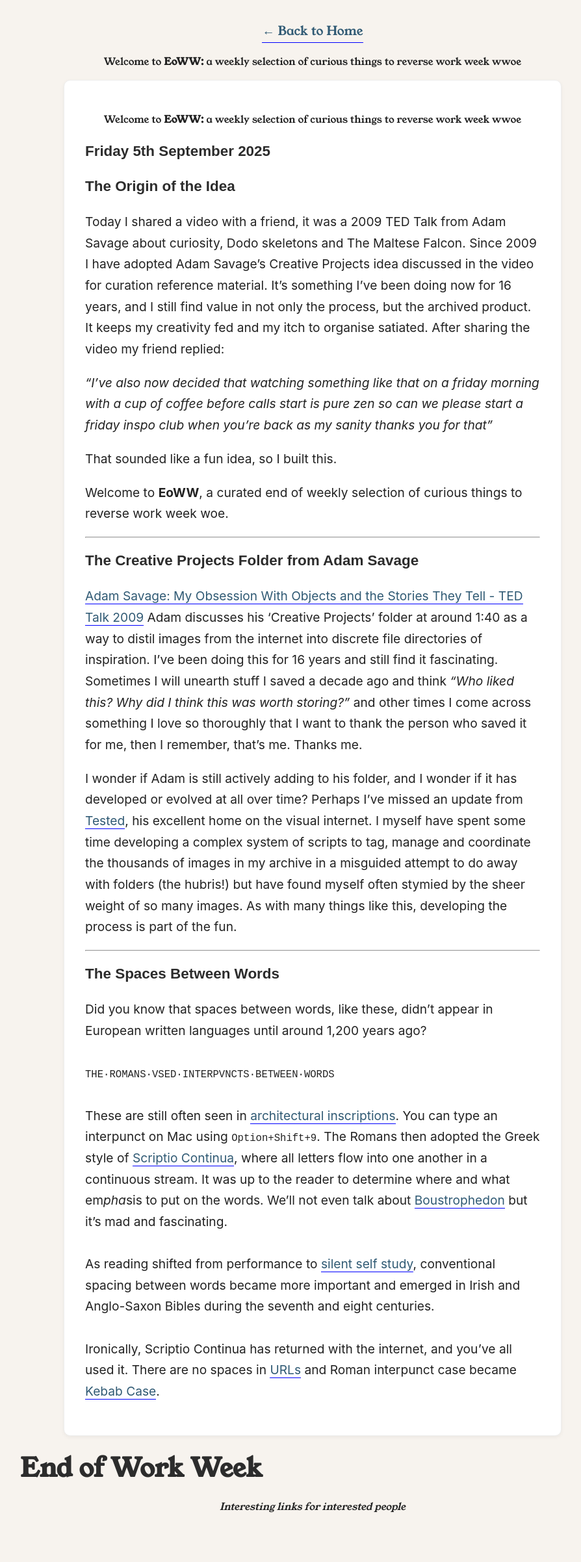
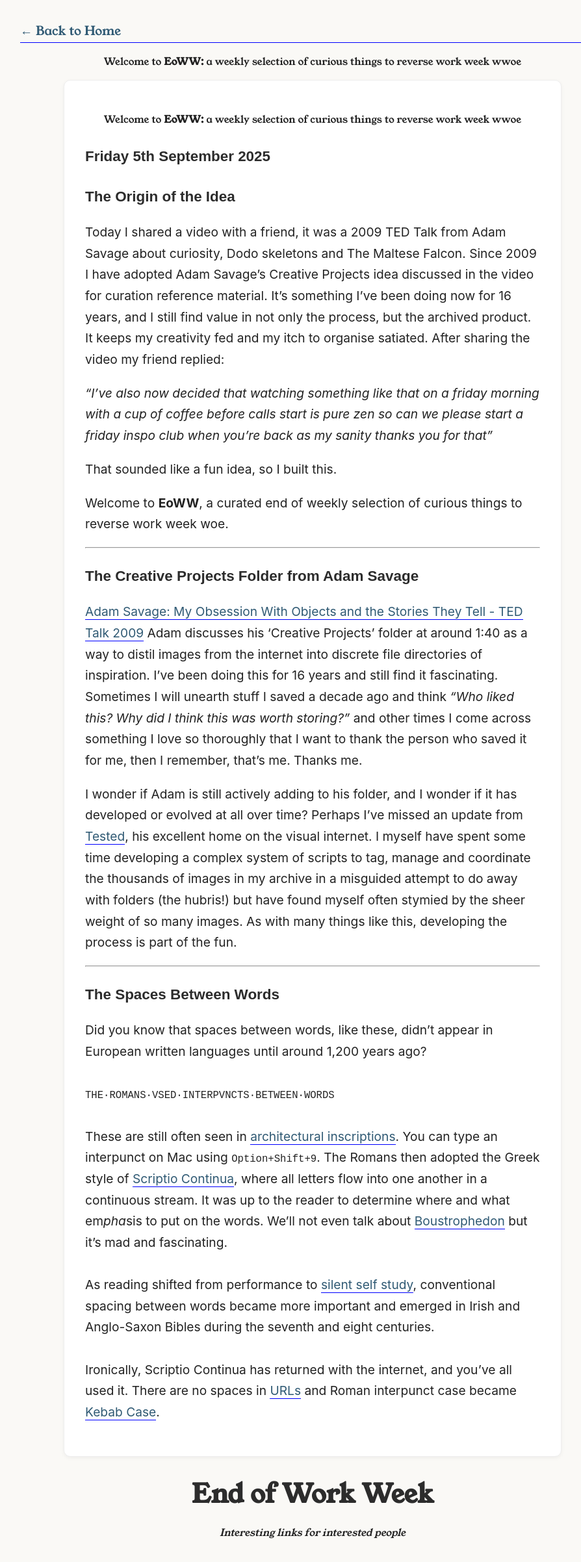
Before and after one commit to 746a/EoW, a Jekyll site: the page built from _weeks/2025-09-05.md, in a window 1280 px wide. Shown: the whole page at 65% size, without its empty margins (159-1053 px from the left). Built offline with Jekyll 4.4.1, drawn with Linux system fonts in a browser that asks for light colours; before the commit the page ends 2364 px from its top, so only the background shows below that.

Commit message:
Refactor backHome section styles for improved layout and consistency

```diff
--- a/assets/style.css
+++ b/assets/style.css
@@ -45,13 +45,14 @@ h2,
 h3 {
     font-family: Arial, Helvetica, sans-serif;
     color: #2c2c2c;
-    margin-top: 1rem;
+    margin-top: 1.5rem;
     margin-bottom: 0.75rem;
 }
 
 h1 {
     font-family: "Young Serif", Georgia, serif;
     font-size: 2.5rem;
+    text-align: center;
 }
 
 h2 {
@@ -153,50 +154,12 @@ blockquote {
 }
 
 .backHome {
-    display: block;
-    width: max-content;
-    margin: 0 auto 1rem;
-    font-family: "Young Serif", Georgia, serif;
-    text-decoration: none;
-    text-align: center;
+  display: block;
+  font-size: 1em;
+  font-family: "Young Serif", Georgia, serif;
+  text-align: left;
+  margin-bottom: 1rem;
 }
-
-/*Animated Background*/
-
-body {
-    background-color: #f7f3ee;
-    /* base color */
-    overflow: hidden;
-    position: relative;
-}
-
-.halftone {
-    position: fixed;
-    top: 0;
-    left: 0;
-    width: 100%;
-    height: 100%;
-    pointer-events: none;
-    z-index: -1;
-
-    /* halftone pattern using radial-gradient */
-    background-image: radial-gradient(circle, rgba(0, 0, 0, 0.05) 1px, transparent 1px);
-    background-size: 20px 20px;
-
-    /* animate subtle drift */
-    animation: halftoneShift 30s linear infinite;
-}
-
-@keyframes halftoneShift {
-    0% {
-        background-position: 0 0;
-    }
-
-    100% {
-        background-position: 200px 200px;
-    }
-}
-
 
 /* Responsive tweaks */
 @media (max-width: 600px) {
```
